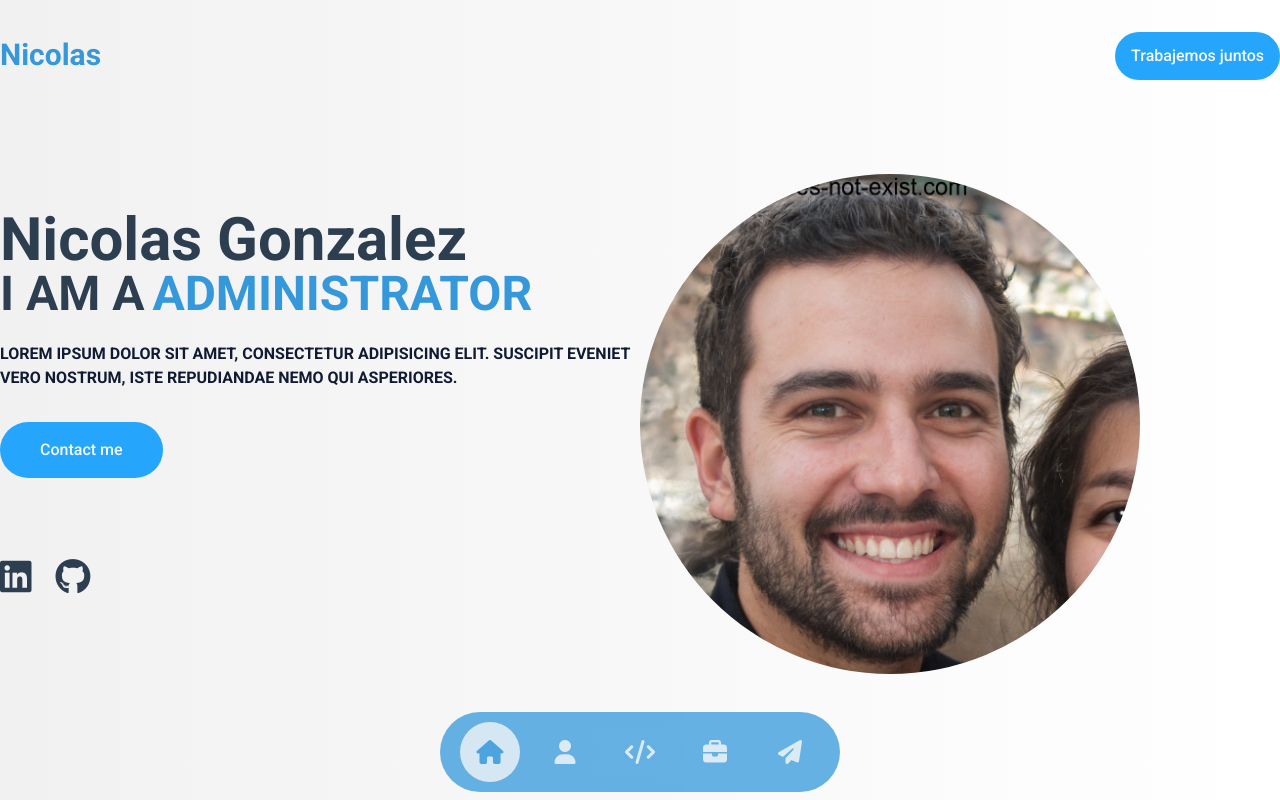
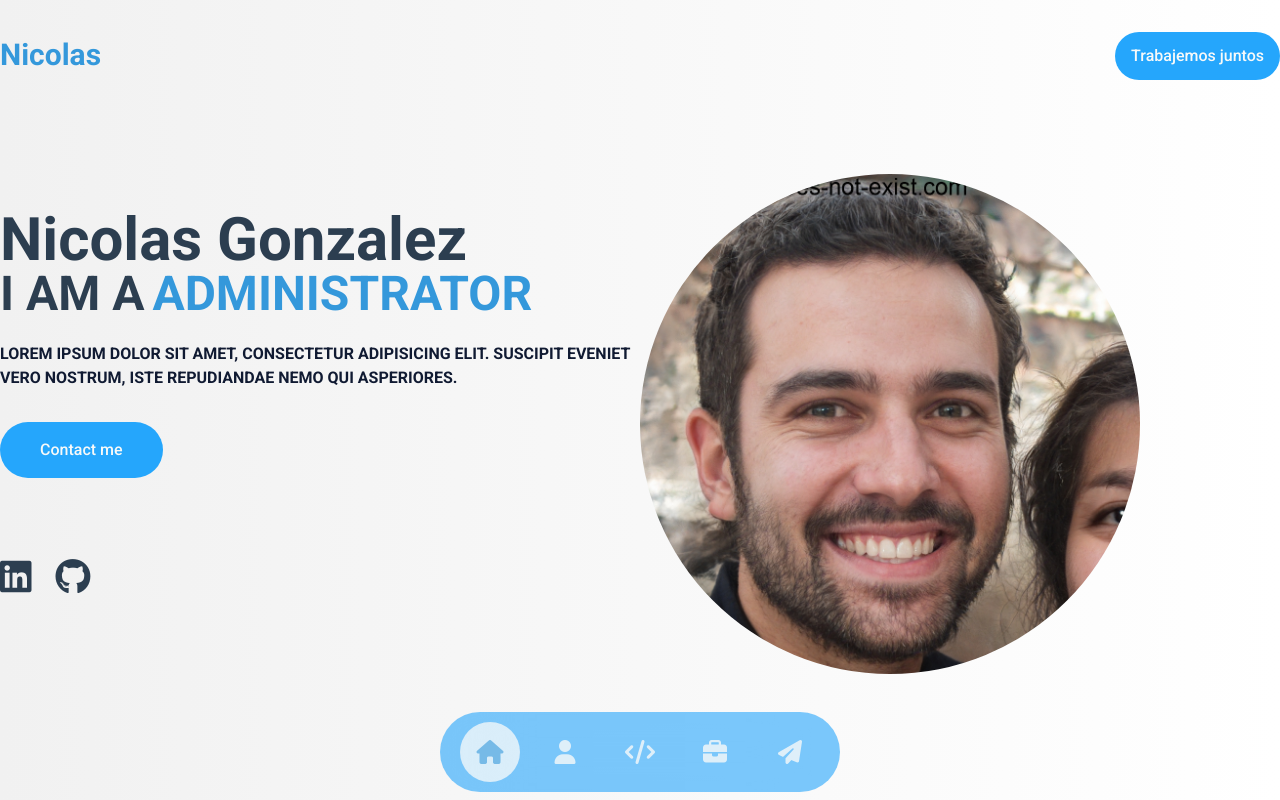
Before and after one commit to huxwell-src/Portfolio, a React (Vite) app: page / in a window 1280 px wide. Shown: the top 800 px of the page. Built offline with nearby package versions, Linux system fonts and the light colour scheme.

Commit message:
Arreglo de nav

```diff
--- a/src/components/Nav.jsx
+++ b/src/components/Nav.jsx
@@ -32,7 +32,7 @@ const Nav = () => {
   return (
     <nav className="fixed bottom-2 w-full overflow-hidden z-50  ">
       <div className="container mx-auto px-2 md:px-0 my-auto ">
-        <div className="bg-light-blue/75 w-full h-20  scroll-smooth backdrop-blur-2xl rounded-full max-w-[400px]  mx-auto px-5 flex items-center justify-between  text-2xl text-white/80 dark:text-white">
+        <div className="bg-hyper-light-blue/60 w-[95%] md:w-full  h-16  md:h-20  scroll-smooth backdrop-blur-2xl rounded-full max-w-[400px]  mx-auto px-5 flex items-center justify-between  text-2xl text-white/80 dark:text-white">
           {sections.map((section, index) => (
             <Link
               to={section.name}
@@ -41,7 +41,7 @@ const Nav = () => {
               duration={600}
               spy={true}
               offset={index === 0 ? -200 : 0}
-              className="cursor-pointer w-[60px] lg:my-3 h-[60px] flex items-center justify-center"
+              className="cursor-pointer w-[50px] md:w-[60px] lg:my-3 h-[50px] md:h-[60px] flex items-center justify-center"
             >
               <i className={section.icon}></i>
             </Link>
--- a/src/index.css
+++ b/src/index.css
@@ -44,7 +44,7 @@ body {
 
 .active {
   background-color: #f7f9f9c2;
-  color: rgb(52, 152, 219, 0.85);
+  color: rgb(52, 152, 219, 0.6);
   padding: 1rem;
   border-radius: 100%;
 }
```
